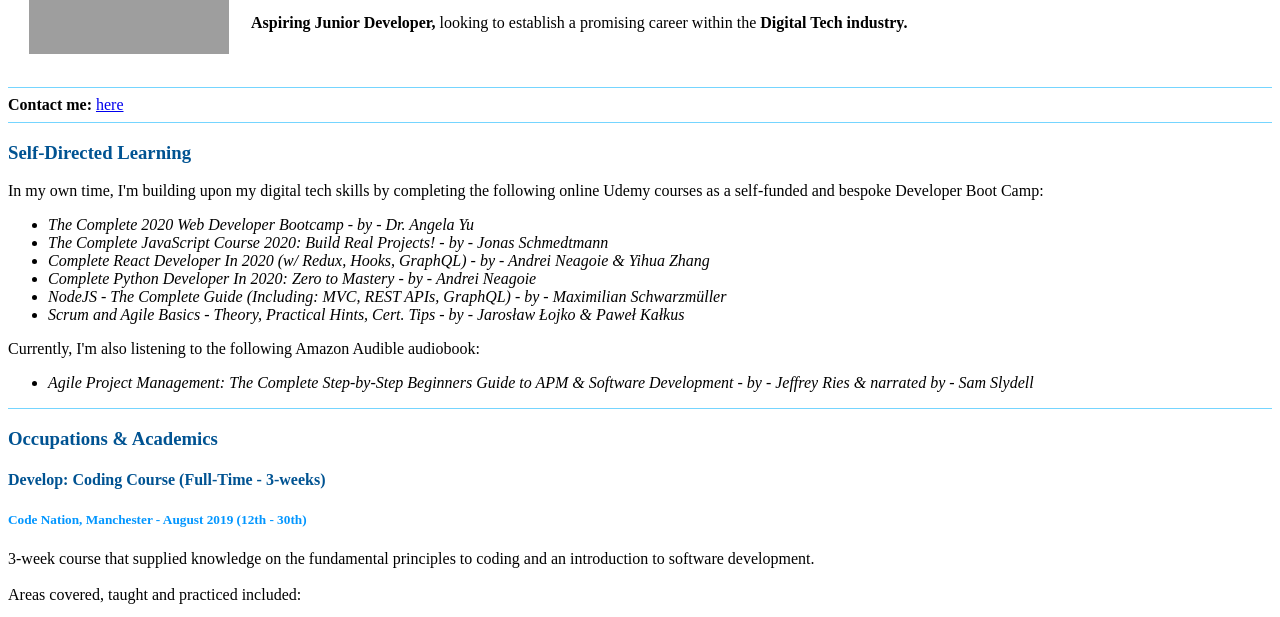
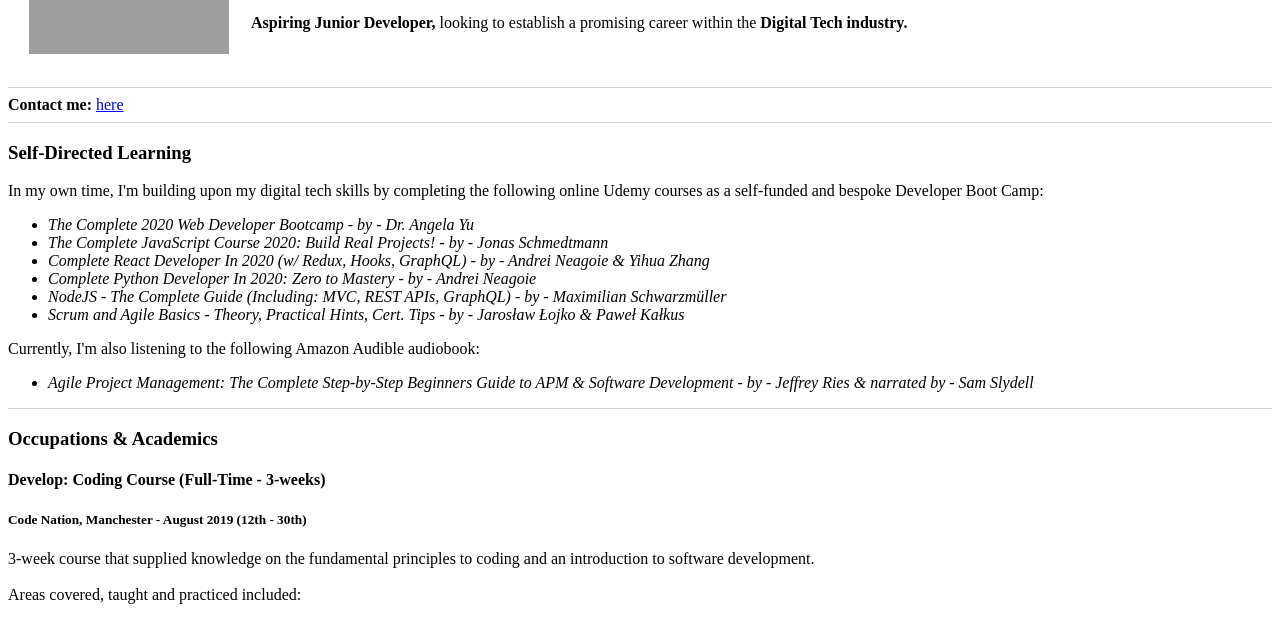
Before and after one commit to markyoung76/cv-html, a plain HTML site: page index.html in a window 1280 px wide. Shown: the part 175-792 px from the top of the page. Drawn offline with Linux system fonts and the light colour scheme; grey boxes are pictures that could not be loaded.

Commit message:
Add files via upload

```diff
--- a/css/styles.css
+++ b/css/styles.css
@@ -2,6 +2,14 @@ body {
   background-color: #FFFFFF;
 }
 
+hr {
+  border-style: none;
+  border-top-style: solid;
+  border-color: lightgrey;
+  border-width: 1px;
+  width: 100%;
+}
+/*
 hr {
   border-style: none;
   border-top-style: solid;
@@ -25,3 +33,4 @@ h4 {
 h5 {
   color: #0296FF;
 }
+*/
```
